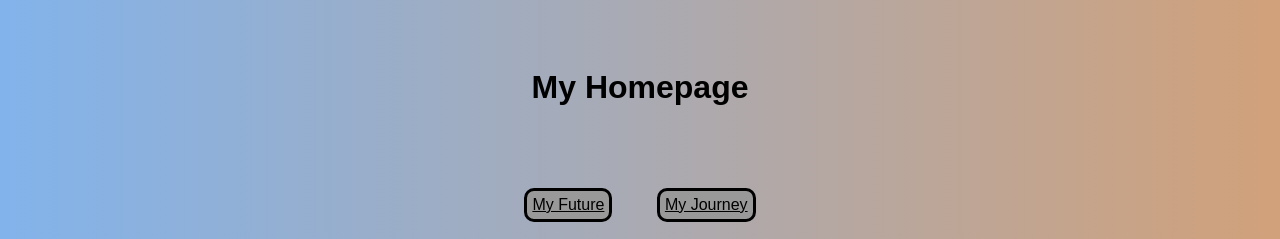
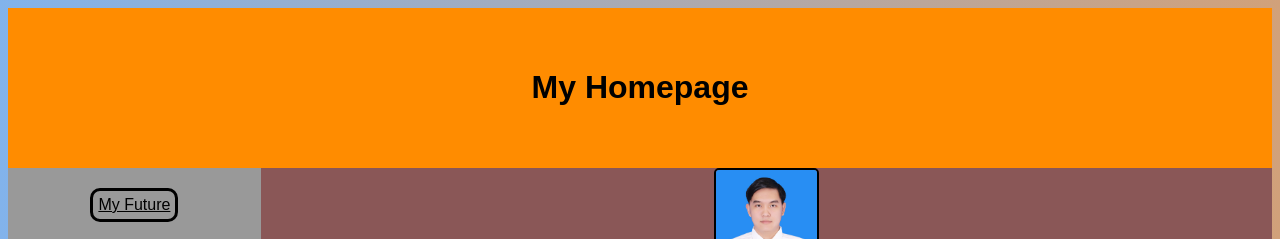
Before and after one commit to Teetad-Aumavichanee/6709616533_MyCSTUStory, a plain HTML site: page index.html in a window 1280 px wide. Shown: the top 239 px of the page. Drawn offline with Linux system fonts and the light colour scheme.

Commit message:
WIP flexbox

```diff
--- a/index.html
+++ b/index.html
@@ -18,6 +18,7 @@
     <a class="page" href="myjourney.html">My Journey</a><br>
 </nav>
 
+<main>
 <content>
 <article>
     <img id="MyStudentCard" src="resources/6709616533.jpg" width="10%" height="10%" alt="MyPicture" title="My Picture"><br>
@@ -106,6 +107,7 @@
     </details>
 </article>
 </content>
+</main>
 
 <footer>
     <p>Teetad Aumavichee © 2024</p>
--- a/mystyle.css
+++ b/mystyle.css
@@ -1,4 +1,7 @@
 body{
+    display: flex;
+    flex-wrap: wrap;
+    height: 100vh;
     text-align: center;
     background: -webkit-linear-gradient(right, #d1a17a, #82b3eb);
     font-family: sans-serif
@@ -8,6 +11,7 @@ header
 {
     width: 100%;
     padding: 40px 0;
+    background-color: darkorange;
 }
 
 footer
@@ -17,7 +21,17 @@ footer
     background-color: rgba(240, 248, 255, 0.8);
 }
 
+nav
+{
+    width: 20%;
+    background-color: #999999;
+}
 
+main
+{
+    width: 80%;
+    background-color: #8a5757;
+}
 #MyStudentCard{
     border-radius: 5px;
     border: solid 2px;
```
